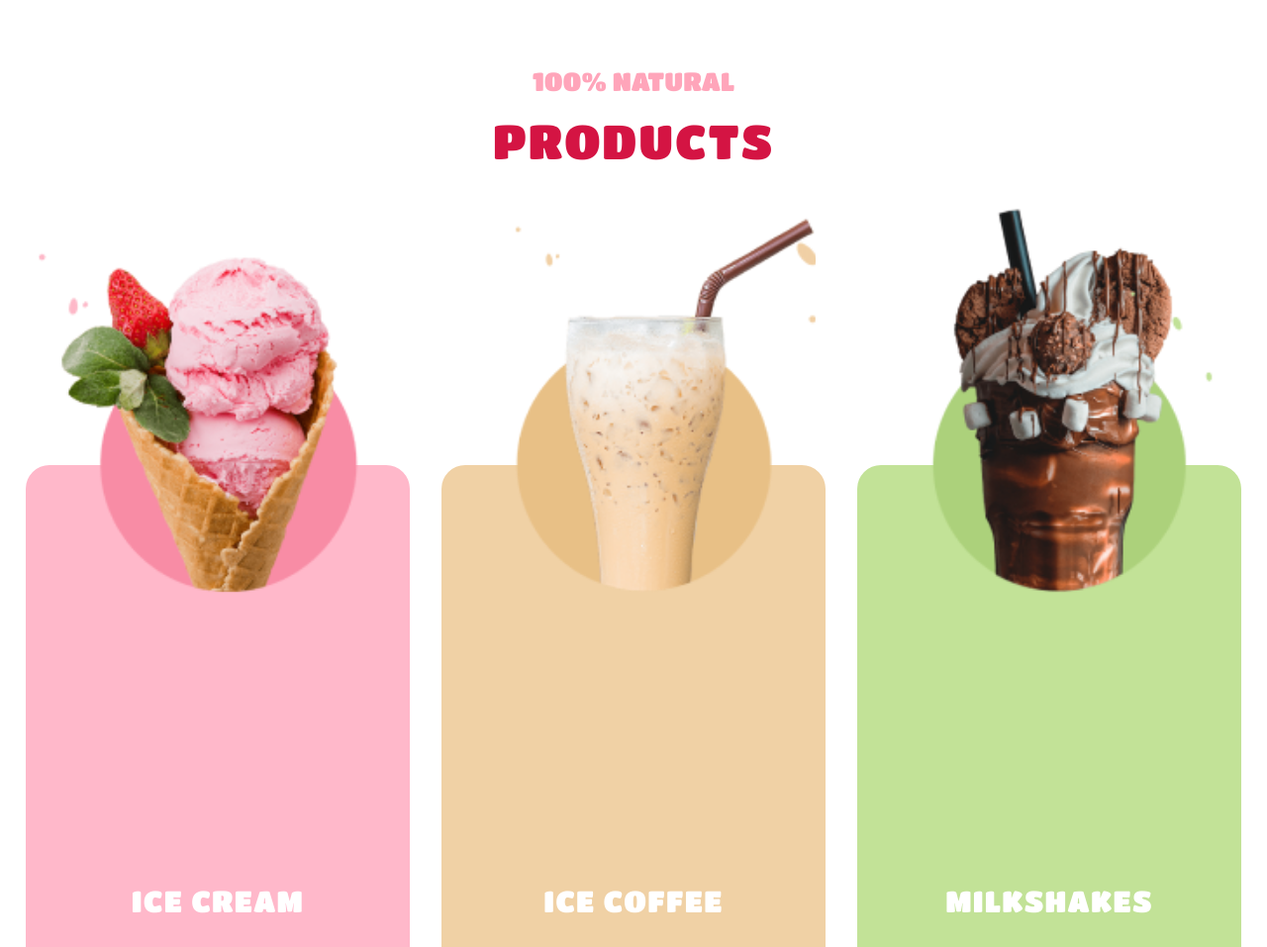
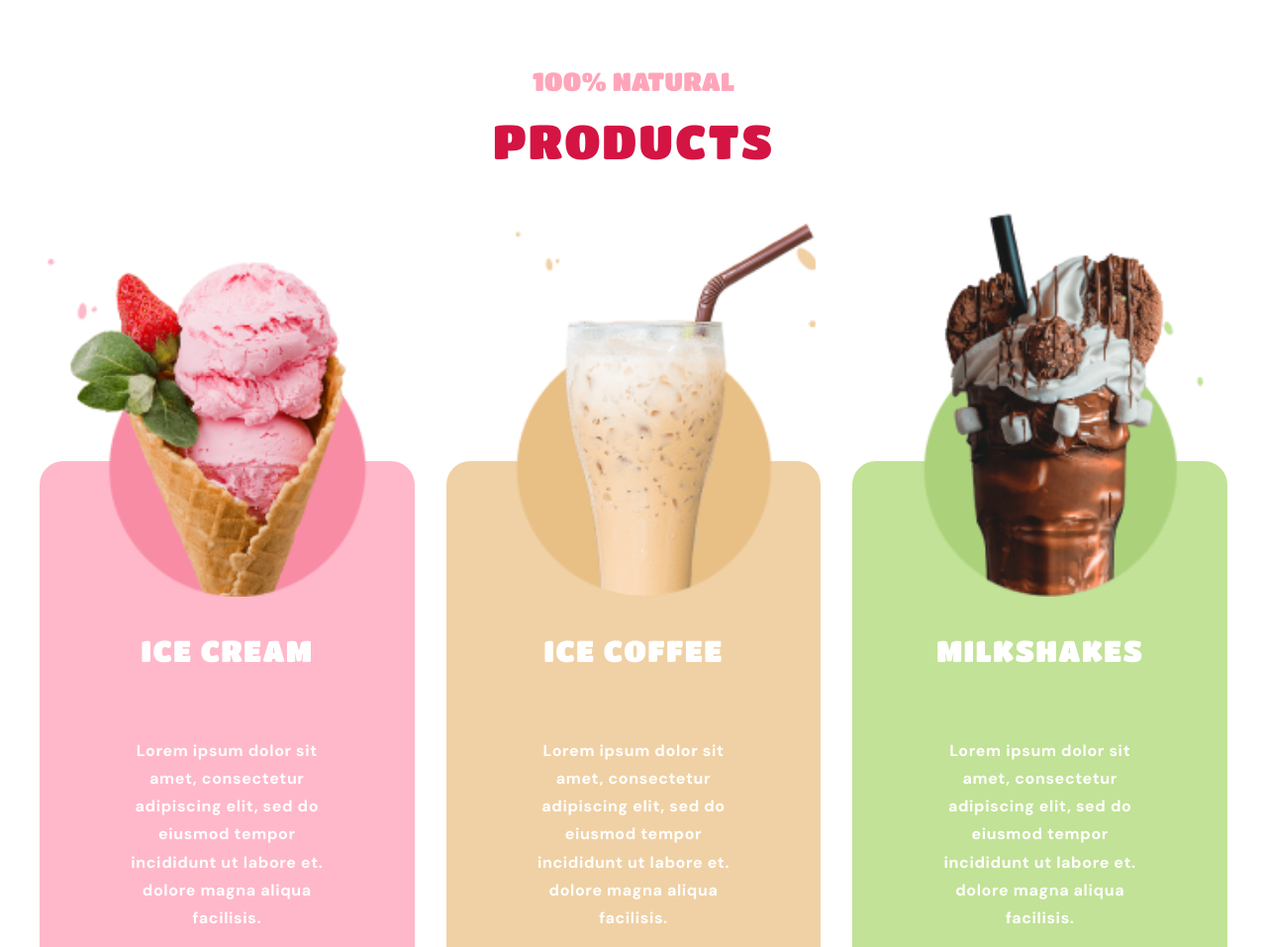
Before and after one commit to JukaDes/test-products, a plain HTML site: page index.html in a window 1280 px wide. Shown: the top 957 px of the page at 99% size. Drawn offline with Linux system fonts and the light colour scheme; a script that the page names is missing.

Commit message:
ice-cream absolut

```diff
--- a/main.scss
+++ b/main.scss
@@ -152,6 +152,7 @@ button {
 }
 
 .products__item {
+    position: relative;
     border-radius: 24px;
     margin-top: 140px;
     padding: 10px;
@@ -179,6 +180,7 @@ button {
     letter-spacing: 0.04em;
     text-transform: uppercase;
     color: #FFFFFF;
+    margin-top: 160px;
 }
 
 .products__item--pink::before {
@@ -189,10 +191,10 @@ button {
     background-image: url(./images/phone/image1.png);
     background-repeat: no-repeat;
     background-size: cover;
-    margin-bottom: 20px;
-    transform: translateY(-55%);
-    margin-left: auto;
-    margin-right: auto;
+    position: absolute;
+    top: 0;
+    left: 50%;
+    transform: translate(-50%, -50%);
 }
 
 .products__item--peach::before {
@@ -203,10 +205,10 @@ button {
     background-image: url(./images/phone/image2.png);
     background-repeat: no-repeat;
     background-size: cover;
-    margin-bottom: 20px;
-    transform: translateY(-55%);
-    margin-left: auto;
-    margin-right: auto;
+    position: absolute;
+    top: 0;
+    left: 50%;
+    transform: translate(-50%, -50%);
 }
 
 .products__item--green::before {
@@ -217,10 +219,10 @@ button {
     background-image: url(./images/phone/image3.png);
     background-repeat: no-repeat;
     background-size: cover;
-    margin-bottom: 20px;
-    transform: translateY(-55%);
-    margin-left: auto;
-    margin-right: auto;
+    position: absolute;
+    top: 0;
+    left: 50%;
+    transform: translate(-50%, -50%);
 }
 
 .products__text {
@@ -282,6 +284,10 @@ button {
         margin-bottom: 20px;
     }
 
+    .products__name {
+        margin-top: 96px;
+    }
+
     .products__list {
         display: flex;
         justify-content: center;
@@ -289,7 +295,7 @@ button {
 
     .products__item {
         width: calc((100% - 32px) / 3);
-        margin-top: 170px;
+        margin-top: 150px;
     }
 
     .products__item:not(:last-child) {
@@ -301,7 +307,7 @@ button {
     .products__item--green::before {
         width: 224px;
         height: 224px;
-        transform: translateY(-70%);
+        top: -7%;
     }
 
     .products__text {
@@ -317,7 +323,7 @@ button {
 
     .products__item {
         width: calc((100% - 64px) / 3);
-        margin-top: 281px;
+        margin-top: 277px;
     }
 
     .products__item:not(:last-child) {
@@ -327,6 +333,7 @@ button {
     .products__name {
         font-size: 30px;
         line-height: 1.13;
+        margin-top: 165px;
     }
 
 
@@ -335,6 +342,7 @@ button {
     .products__item--green::before {
         width: 368px;
         height: 394px;
+        top: -10%;
     }
 
     .products__text {
```
Also changed, not shown: main.css, 1 other file.
